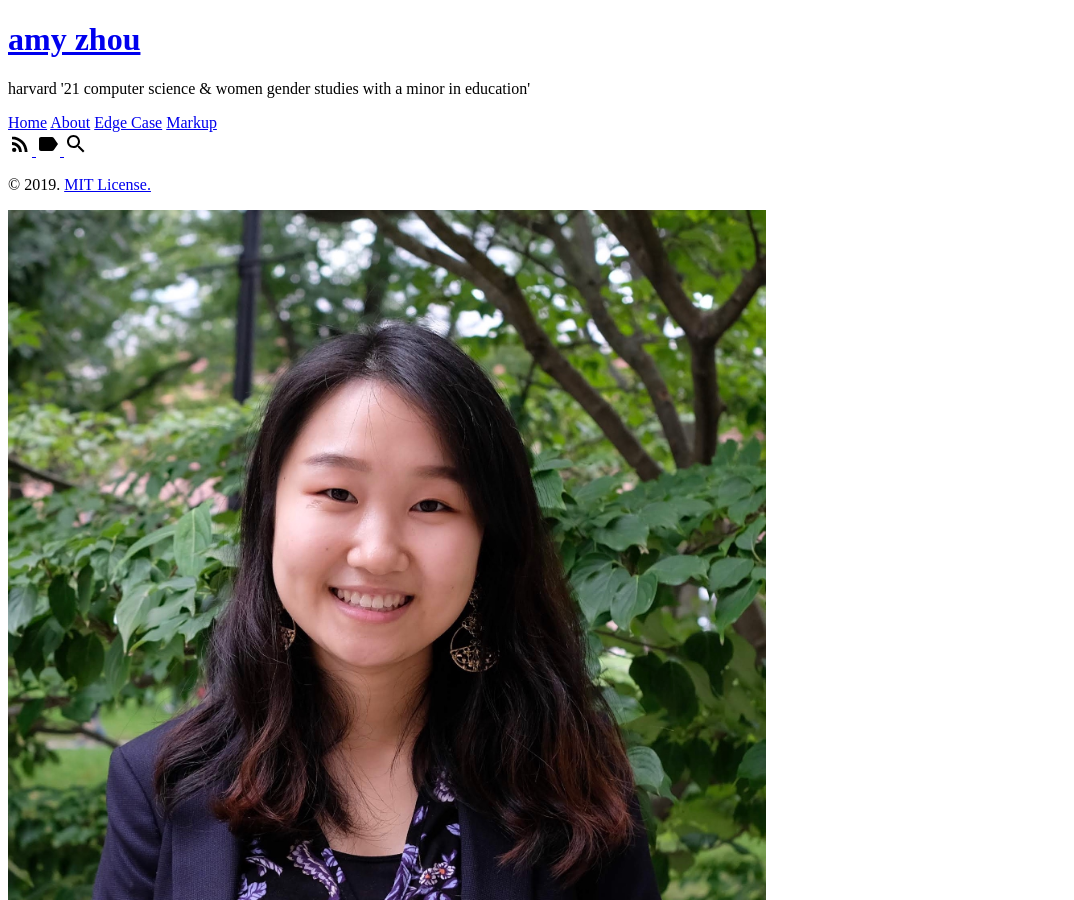
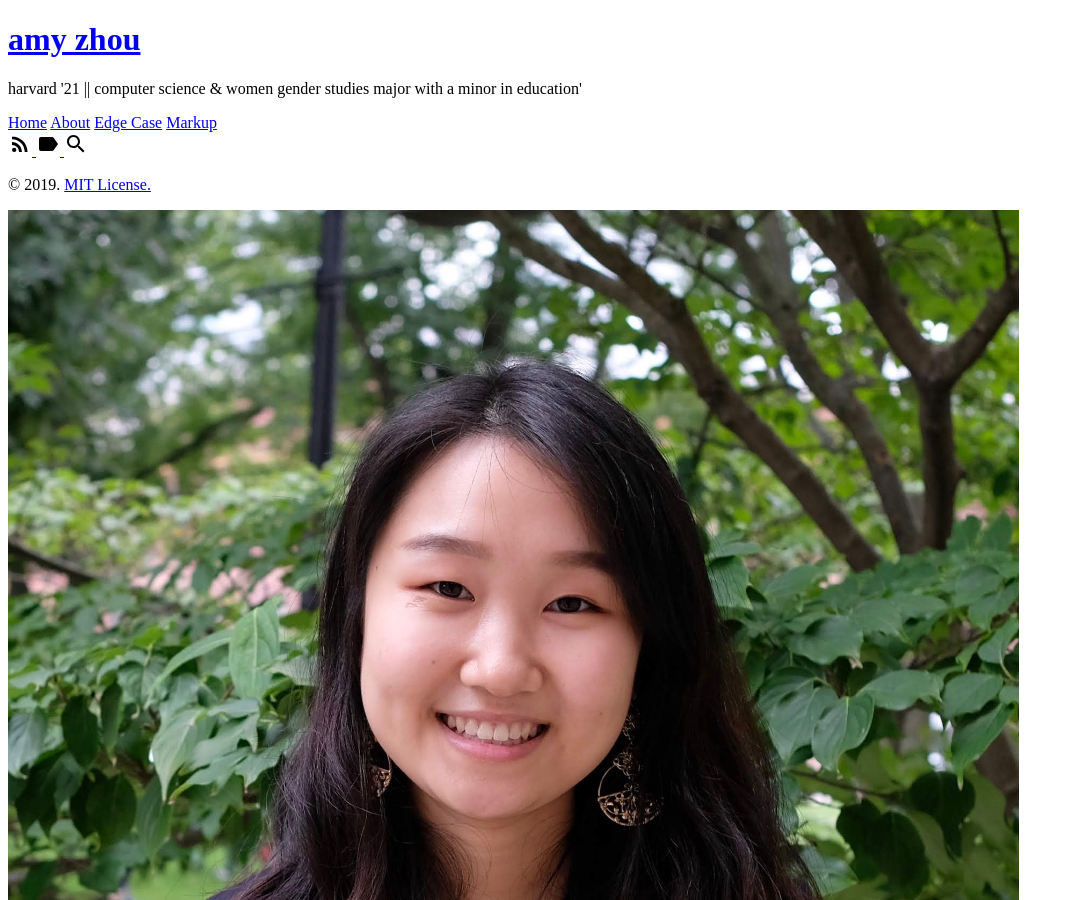
Before and after one commit to azhou4/azhou4.github.io, a Jekyll site: the page built from index.html, in a window 1280 px wide and 900 px high. Shown: the whole window, without its empty margins (0-1074 px from the left). Built offline with Jekyll 4.4.1, drawn with Linux system fonts in a browser that asks for light colours; the list of posts is cut into pages by our own code.

```diff
--- a/_config.yml
+++ b/_config.yml
@@ -5,7 +5,7 @@ highlighter:      rouge
 # Setup
 title:            amy zhou
 tagline:          'personal website'
-description:      "harvard '21             computer science & women gender studies with a minor in education'"
+description:      "harvard '21 || computer science & women gender studies major with a minor in education'"
 url:              https://azhou4.github.io
 
 author:
--- a/index.html
+++ b/index.html
@@ -3,7 +3,7 @@ layout: index
 title: Home
 ---
 
-<img src="assets/profile_az.jpg" alt="profile" class="center" width="60%">
+<img src="assets/profile_az.jpg" alt="profile" class="center" width="80%">
 		<script>
 	        var example = ['an educator', 'a dog lover', 'an artist', 'a nerd', 'a computer scientist', 'a design enthusiast'];
 
```
Also changed, not shown: about.md (+22 -5 lines).
